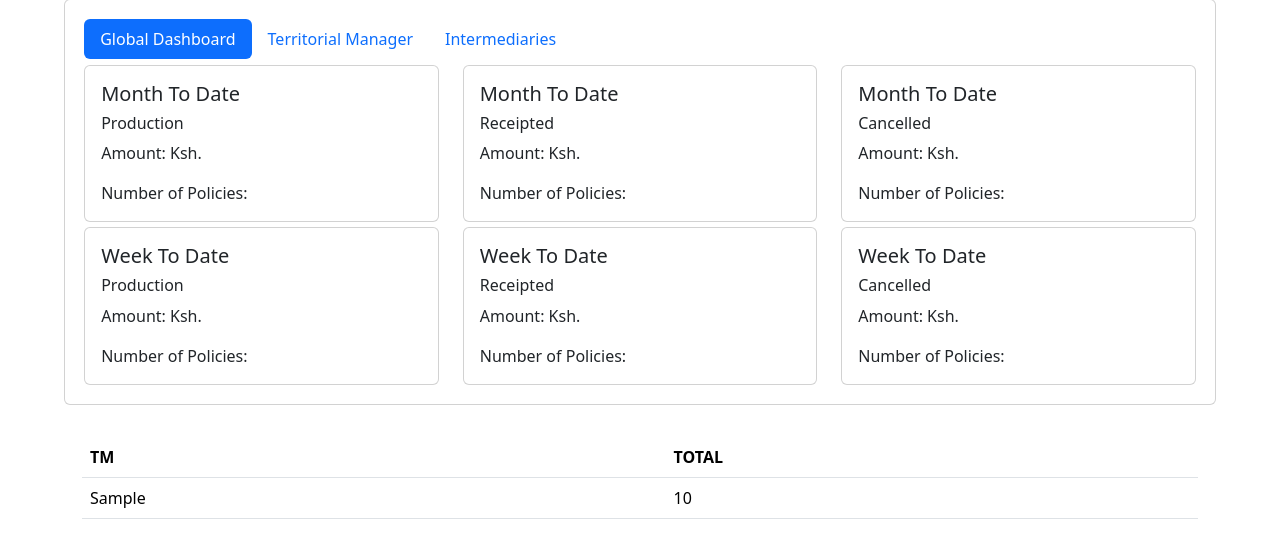
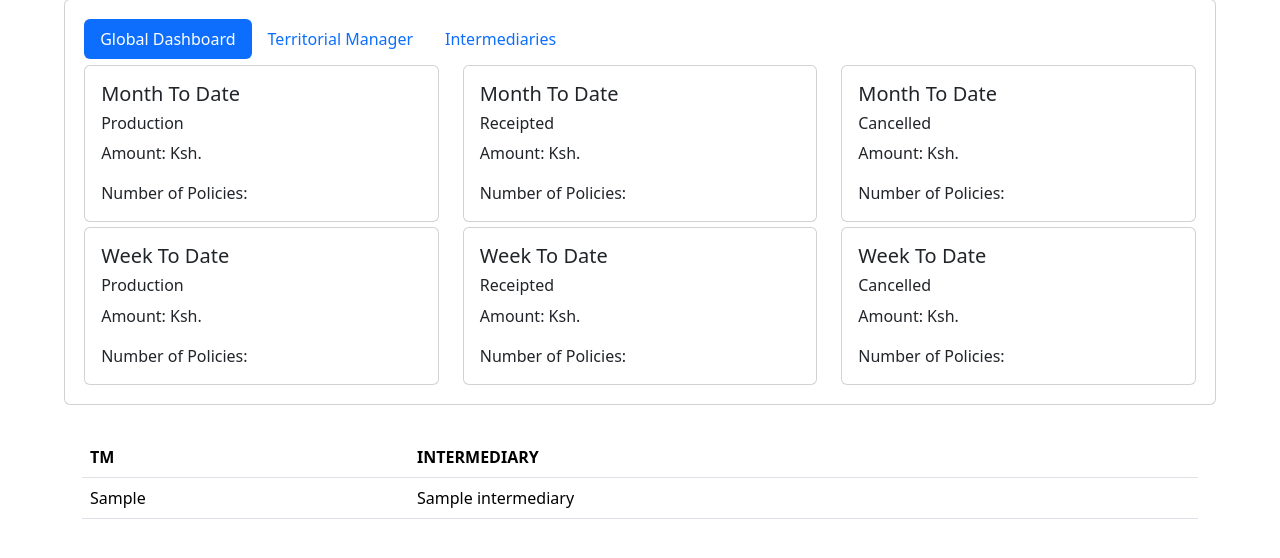
Before and after one commit to chete-py/production_dashboard_Flask, a Flask app: template templates/home.html in a window 1280 px wide. Shown: the part 89-647 px from the top of the page. Run offline with Flask 3, Linux system fonts and the light colour scheme; the template is opened without the code that fills it: most values are stand-ins (such as "Sample title", 1, 10 or a date in 2020).

Commit message:
add:display db

```diff
--- a/templates/home.html
+++ b/templates/home.html
@@ -121,14 +121,14 @@
                 <thead>
                     <tr>
                         <th scope="col">TM</th>
-                        <th scope="col">TOTAL</th>
+                        <th scope="col">INTERMEDIARY</th>
                     </tr>
                 </thead>
                 <tbody>
                     {% for target in targets %}
                         <tr>
-                            <td>{{ target['TM'] }}</td>
-                            <td>{{ target['TOTAL'] }}</td>
+                            <td>{{ target['NEW TM'] }}</td>
+                            <td>{{ target['INTERMEDIARY'] }}</td>
                         </tr>
                     {% endfor %}
                 </tbody>
```
